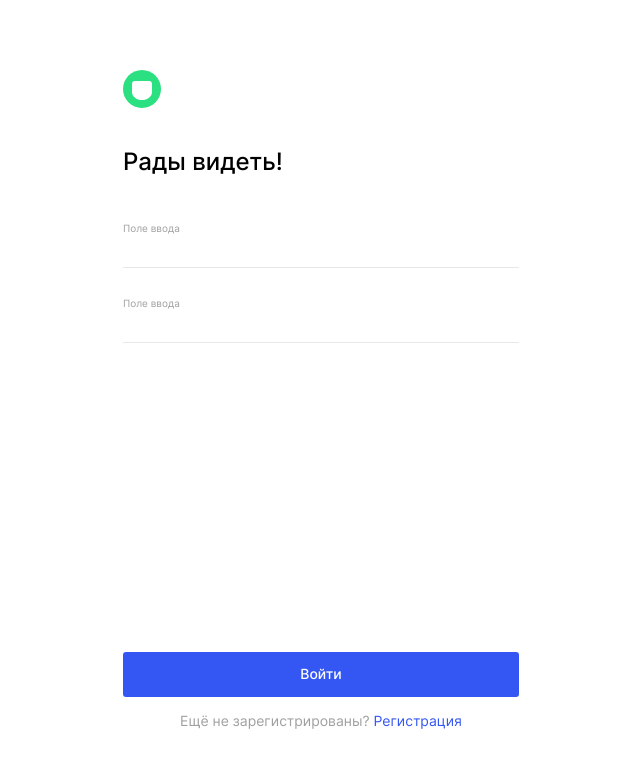
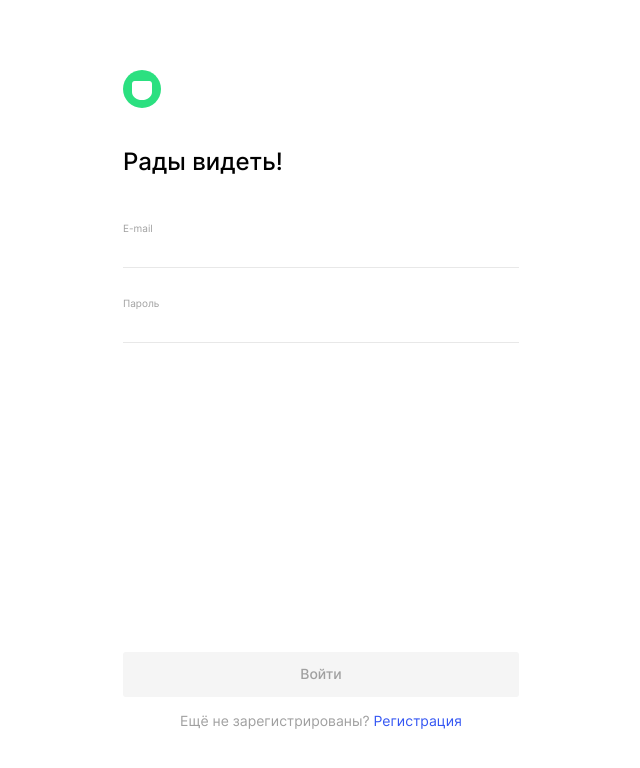
Before and after one commit to Avellow/movies-explorer-frontend, a React (Create React App) app: page /signin in a window 1280 px wide. Shown: the top 768 px of the page, without its empty margins (319-959 px from the left). Built offline with nearby package versions, Linux system fonts and the light colour scheme; no server answers.

Commit message:
feature реализовать авторизацию пользователей

```diff
--- a/src/components/App/App.js
+++ b/src/components/App/App.js
@@ -37,7 +37,7 @@ function App() {
     const [isFetchingMainServer, setIsFetchingMainServer] = useState(false);
     const [isFetchMainServerErrored, setIsFetchMainServerErrored] = useState(false);
 
-    const [registrationStatus, setRegistrationStatus] = useState({success: true, err: null})
+    const [authStatus, setAuthStatus] = useState({success: true, err: null}) //мб оптимизировать - просто err
 
     const history = useHistory();
     const location = useLocation();
@@ -111,19 +111,34 @@ function App() {
             .register(name, email, password)
             .then((user) => {
                 console.log(user);
-                setRegistrationStatus(prevState => ({...prevState, success: true, err: null}))
-                history.push('/') // заменю попапом с результатом и таймером на перенаправление
+                setAuthStatus(prevState => ({...prevState, success: true, err: null}))
+                history.push('/') // ЗАМЕНИТЬ НА ОНЛОГИН когда доделаю
             })
             .catch(err => {
                 console.log(err);
-                setRegistrationStatus(prevState => ({...prevState, success: false, err}))
+                setAuthStatus(prevState => ({...prevState, success: false, err}))
             })
             .finally(() => setIsFetching(false))
     }
 
-    function login() { // ВРЕМЕННОЕ РЕШЕНИЕ
-        setLoggedIn(true);
-        history.push('/movies');
+    function onLogin(email, password) { // ВРЕМЕННОЕ РЕШЕНИЕ
+        setIsFetching(true)
+        auth
+            .authorize(email, password)
+            .then((data) => {
+                if (data.token) {
+                    localStorage.setItem('jwt', data.token);
+                    mainApi.setToken(`Bearer ${data.token}`);
+                    setAuthStatus(prevState => ({...prevState, success: true, err: null}))
+                    setLoggedIn(true);
+                    history.push('/movies');
+                }
+            })
+            .catch(err => {
+                console.log(err);
+                setAuthStatus(prevState => ({...prevState, success: false, err}))
+            })
+            .finally(() => setIsFetching(false))
     }
 
     function logout() { // ВРЕМЕННОЕ РЕШЕНИЕ
@@ -149,7 +164,9 @@ function App() {
 
                 <Route path='/signin'>
                     <Login
-                        onLogin={login}
+                        onLogin={onLogin}
+                        isFetching={isFetching}
+                        loginStatus={authStatus}
                     />
                 </Route>
 
@@ -157,7 +174,7 @@ function App() {
                     <Register
                         onRegister={onRegister}
                         isFetching={isFetching}
-                        registrationStatus={registrationStatus}
+                        registrationStatus={authStatus}
                     />
                 </Route>
 
--- a/src/components/Login/Login.css
+++ b/src/components/Login/Login.css
@@ -4,6 +4,12 @@
     flex-direction: column;
     box-sizing: border-box;
     height: 100vh;
+}
+
+.login__error {
+    color: #FF3055;
+    text-align: center;
+    font-weight: 500;
 }
 
 @media screen and (max-width: 770px) {
--- a/src/components/Login/Login.js
+++ b/src/components/Login/Login.js
@@ -4,11 +4,27 @@ import Input from "../Input/Input";
 import Button from "../Button/Button";
 import Logo from "../Logo/Logo";
 import {NavLink} from "react-router-dom";
+import {useFormAndValidation} from "../../hooks/useFormAndValidation";
+import {generateAuthError} from "../../utils/constants";
 
 function Login(props) {
     const {
         onLogin,
+        loginStatus,
+        isFetching,
     } = props;
+
+    const {
+        values,
+        errors,
+        handleChange,
+        isValid,
+    } = useFormAndValidation();
+
+    function handleLogin() {
+        const { email, password } = values;
+        onLogin(email, password);
+    }
 
     return (
         <section className='login'>
@@ -18,13 +34,34 @@ function Login(props) {
             <Form
                 title='Рады видеть!'
             >
-                <Input name='E-mail' type='email' />
-                <Input name='Пароль' type='password' />
+                <Input
+                    labelTitle='E-mail'
+                    name='email'
+                    type='email'
+                    required={true}
+                    onChange={handleChange}
+                    errored={errors['email']}
+                    errorText={errors['email']}
+                />
+                <Input
+                    labelTitle='Пароль'
+                    name='password'
+                    type='password'
+                    required={true}
+                    onChange={handleChange}
+                    minLength={4}
+                    errored={errors['password']}
+                    errorText={errors['password']}
+                />
+                {!loginStatus.success && (
+                    <p className='login__error'>{generateAuthError(loginStatus.err)}</p>
+                )}
                 <Button
                     theme='auth'
                     text='Войти'
-                    onClick={onLogin}
+                    onClick={handleLogin}
                     type='submit'
+                    disabled={!isValid}
                 />
                 <p className='form__hint'>
                     Ещё не зарегистрированы?
--- a/src/components/Register/Register.js
+++ b/src/components/Register/Register.js
@@ -5,7 +5,7 @@ import Button from "../Button/Button";
 import Logo from "../Logo/Logo";
 import {NavLink} from "react-router-dom";
 import {useFormAndValidation} from "../../hooks/useFormAndValidation";
-import {generateRegisterError, NAME_VALIDATION_ERROR} from "../../utils/constants";
+import {generateAuthError, NAME_VALIDATION_ERROR} from "../../utils/constants";
 import Preloader from "../Preloader/Preloader";
 
 function Register(props) {
@@ -75,7 +75,7 @@ function Register(props) {
                     minLength={4}
                 />
                 {!registrationStatus.success && (
-                    <p className='register__error'>{generateRegisterError(registrationStatus.err)}</p>
+                    <p className='register__error'>{generateAuthError(registrationStatus.err)}</p>
                 )}
                 <Button
                     theme='auth'
--- a/src/utils/auth.js
+++ b/src/utils/auth.js
@@ -16,3 +16,14 @@ export const register = (name, email, password) => {
     })
         .then(_checkResult)
 }
+
+export const authorize = (email, password) => {
+    return fetch(`${MAIN_SERVER_URL}/signin`, {
+        method: 'POST',
+        headers: {
+            'Content-Type': 'application/json',
+        },
+        body: JSON.stringify({ email, password })
+    })
+        .then(_checkResult)
+}
--- a/src/utils/constants.js
+++ b/src/utils/constants.js
@@ -23,10 +23,10 @@ export const CONNECTION_ERROR = 'Во время запроса произошл
     'попробуйте ещё раз'
 export const NAME_VALIDATION_ERROR = 'Запоните это поле (разрешаются латиница/кириллица/пробел/дефис)'
 
-export const generateRegisterError = (code = 500) => {
-    let result = 'Произошла ошибка на сервере. Пожалуйста, проверьте данные и повторите попытку'
-    if (code === 409)  result = 'Аккаунт с таким e-mail уже зарегистрирован'
-
+export const generateAuthError = (code = 500) => {
+    let result = 'Произошла ошибка на сервере. Пожалуйста, проверьте данные и повторите попытку.'
+    if (code === 409)  result = 'Аккаунт с таким e-mail уже зарегистрирован.'
+    if (code === 401) result = 'Неправильные почта/пароль.'
     return result;
 }
 
```
